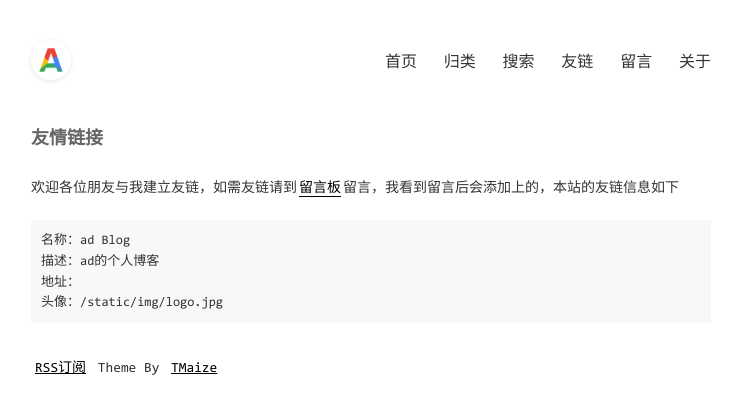
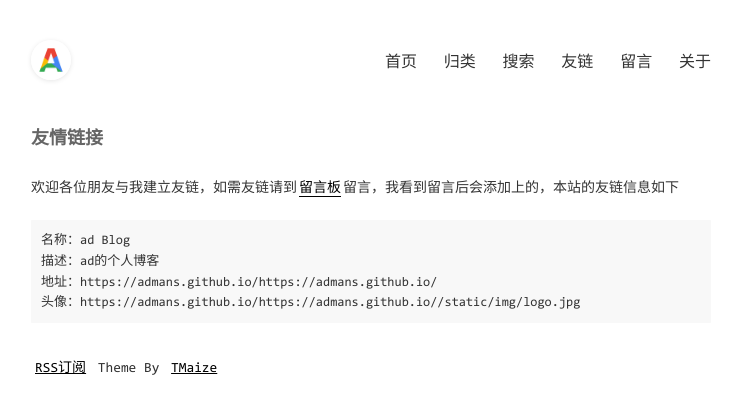
Before and after one commit to admans/admans.github.io, a Jekyll site: the page built from pages/links.md, in a window 1280 px wide. Shown: the top 414 px of the page, without its empty margins (269-1011 px from the left). Built offline with Jekyll 4.4.1, drawn with Linux system fonts in a browser that asks for light colours; part of the change alters nothing that is shown.

Commit message:
Update _config.yml

```diff
--- a/_config.yml
+++ b/_config.yml
@@ -16,8 +16,8 @@ exclude: ['CNAME', 'README.md', 'LICENSE', '_site', 'dist', 'Gemfile', 'Gemfile.
 
 # 域名配置
 # baseurl配置,如果网站部署在根目录下的其他目录中，请设置为 /目录名
-domainUrl: ''
-baseurl: ''
+domainUrl: 'https://admans.github.io/'
+baseurl: 'https://admans.github.io/'
 
 # 吐个槽地址，会在chat页面中重定向到该地址
 tucaoUrl: https://github.com/admans/admans.github.io/issues
```
